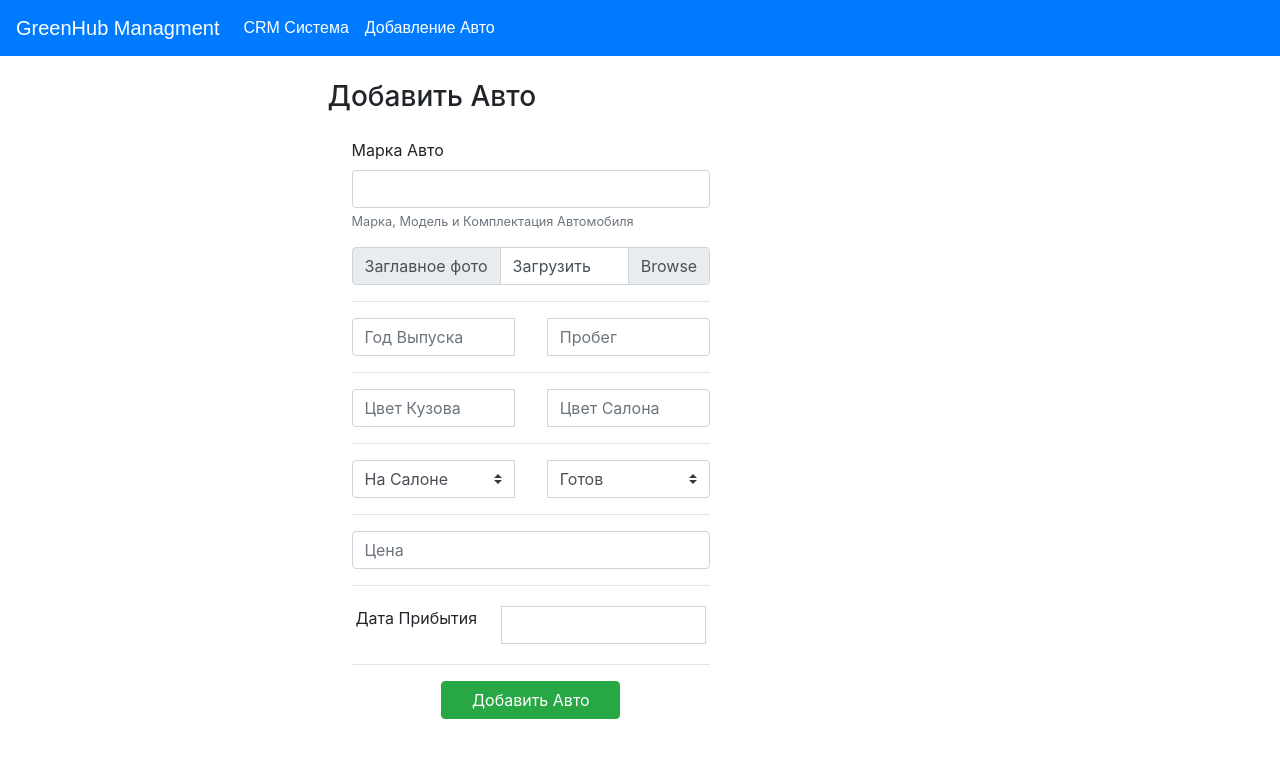
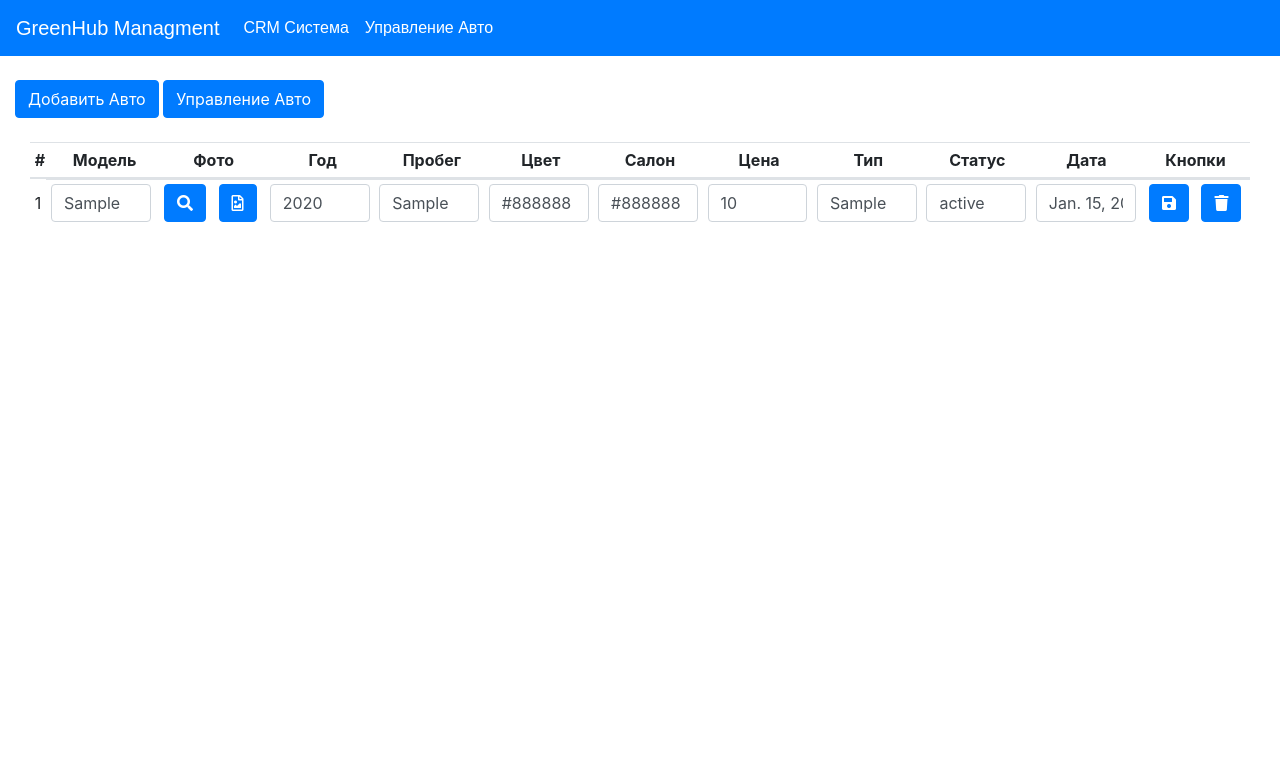
Before and after one commit to RichardHarleyson/greenhub_django_remake_v2.0, a Django app: template apps/electrocars/templates/electrocars/add_veh.html in a window 1280 px wide. Shown: the top 758 px of the page. Run offline with Django 3.2, Linux system fonts and the light colour scheme; the template is opened without the code that fills it: most values are stand-ins (such as "Sample title", 1, 10 or a date in 2020); some libraries are stand-ins or nearby versions.

Commit message:
Added vehicle managment pannel and photo load

```diff
--- a/apps/electrocars/templates/electrocars/add_veh.html
+++ b/apps/electrocars/templates/electrocars/add_veh.html
@@ -54,15 +54,24 @@
 					<a class="nav-link" href="/gh_crm/clients_page">CRM Система<span class="sr-only">(current)</span></a>
 				</li>
 				<li class="nav-item active">
-					<a class="nav-link" href="/electrocars/add_veh">Добавление Авто<span class="sr-only">(current)</span></a>
+					<a class="nav-link" href="/electrocars/add_veh">Управление Авто<span class="sr-only">(current)</span></a>
 				</li>
 			</ul>
 		</div>
 	</nav>
 
+	<div class="container-fluid my-4">
+		<p>
+		  <a class="btn btn-primary" data-toggle="collapse" href="#add_veh_collapse" role="button" aria-expanded="false" aria-controls="collapseExample">
+		    Добавить Авто
+		  </a>
+		  <button class="btn btn-primary" type="button" data-toggle="collapse" data-target="#ctrl_veh_collapse" aria-expanded="false" aria-controls="collapseExample">
+		    Управление Авто
+		  </button>
+		</p>
+		<div class="collapse" id="add_veh_collapse">
 			<div class="row my-4">
 				<div class="col-3">
-
 				</div>
 				<div class="col-4">
 					<h3>Добавить Авто</h3>
@@ -75,7 +84,7 @@
 					  </div>
 						<div class="input-group mb-3">
 						  <div class="input-group-prepend">
-				    <span class="input-group-text" >Заглавное фото</span>
+						    <span class="input-group-text">Фото</span>
 						  </div>
 						  <div class="custom-file">
 						    <input type="file" class="custom-file-input" name="veh_photo">
@@ -89,8 +98,8 @@
 						</div>
 						<hr>
 						<div class="input-group mb-3">
-					<input type="text" class="form-control mr-3" name="veh_color" placeholder="Цвет Кузова">
-					<input type="text" class="form-control ml-3" name="veh_color_in" placeholder="Цвет Салона">
+							<input type="text" class="form-control mr-3" name="veh_color" placeholder="Кузов">
+							<input type="text" class="form-control ml-3" name="veh_color_in" placeholder="Салон">
 						</div>
 						<hr>
 						<div class="input-group mb-3">
@@ -125,7 +134,82 @@
 					</form>
 				</div>
 				<div class="col-5">
+				</div>
+			</div>
+		</div>
+		<div class="collapse show" id="ctrl_veh_collapse">
+			<div class="container-fluid my-4">
+				<table class="table w-auto table-sm text-center">
+					<thead>
+						<tr class="d-flex">
+							<th>#</th>
+							<th class='col'>Модель</th>
+							<th class='col'>Фото</th>
+							<th class='col'>Год</th>
+							<th class='col'>Пробег</th>
+							<th class='col'>Цвет</th>
+							<th class='col'>Салон</th>
+							<th class='col'>Цена</th>
+							<th class='col'>Тип</th>
+							<th class='col'>Статус</th>
+							<th class='col'>Дата</th>
+							<th class='col'>Кнопки</th>
+						</tr>
+					</thead>
+					<tbody>
+						{% for vehicle in vehicles %}
+						<tr class='d-flex'>
+							<form class="veh_update_form" data-veh_id="{{vehicle.id}}">
+								{% csrf_token %}
+								<td class="my-auto border-0">{{vehicle.id}}</td>
+								<td class='col'><input class="form-control" type="text" name="veh_model" value="{{vehicle.veh_model}}"></td>
+								<!-- <td><input type="text" name="veh_model" value="{{vehicle.veh_photo}}"></td> -->
+								<td class='col'>
+									<a onclick="call_imgmodal(this)" class="btn btn-primary mr-1 text-white" data-target="#modalIMG" data-toggle="modal" data-veh_photo="{{vehicle.veh_photo}}">
+										<i class="fas fa-search"></i>
+									</a>
+									<label class="m-0 ml-1 text-white" for="file_{{vehicle.id}}">
+										<a class="btn btn-primary">
+											<i class="far fa-file-image"></i>
+										</a>
+									</label>
+									<input id="file_{{vehicle.id}}" data-veh_id="{{vehicle.id}}" name="veh_photo" type="file" style="width: 0.1px; height: 0.1px; opacity: 0; z-index: -1; position: absolute; overflow: hidden">
+								</td>
+								<td class='col'><input class="form-control" type="text" name="veh_year" value="{{vehicle.veh_year}}"></td>
+								<td class='col'><input class="form-control" type="text" name="veh_mileage" value="{{vehicle.veh_mileage}}"></td>
+								<td class='col'><input class="form-control" type="text" name="veh_color" value="{{vehicle.vah_color}}"></td>
+								<td class='col'><input class="form-control" type="text" name="veh_color_in" value="{{vehicle.veh_color_in}}"></td>
+								<td class='col'><input class="form-control" type="text" name="veh_price" value="{{vehicle.veh_price}}"></td>
+								<td class='col'><input class="form-control" type="text" name="veh_type" value="{{vehicle.veh_type}}"></td>
+								<td class='col'><input class="form-control" type="text" name="veh_status" value="{{vehicle.veh_status}}"></td>
+								<td class='col'><input class="form-control" type="text" name="veh_incomming_date" value="{{vehicle.veh_incomming_date}}"></td>
+								<td class='col'>
+									<button class='testclass btn btn-primary mr-1' onclick="upd_veh(this)" data-veh_id="{{vehicle.id}}">
+										<i class="text-white fas fa-save"></i>
+									</button>
+									<button class='btn btn-primary ml-1' onclick="del_veh(this)" data-veh_id="{{vehicle.id}}">
+										<i class="text-white fas fa-trash"></i>
+									</button>
+								</td>
+							</form>
+						</tr>
+						{% endfor %}
+					</tbody>
+				</table>
+			</div>
+		</div>
+	</div>
 
+<div aria-hidden="true" aria-labelledby="myModalLabel" class="modal fade" id="modalIMG" role="dialog" tabindex="-1">
+	<div class="modal-dialog modal-lg" role="document">
+		<div class="modal-content">
+			<div class="modal-body mb-0 p-0">
+				<img id="veh_photo_to_set" src="https://i3.ytimg.com/vi/vr0qNXmkUJ8/maxresdefault.jpg" alt="" style="width:100%">
+			</div>
+			<div class="modal-footer">
+				<button class="btn btn-outline-primary btn-rounded btn-md ml-4 text-center" data-dismiss="modal" type="button">Close</button>
+			</div>
+		</div>
 	</div>
 </div>
 
--- a/apps/electrocars/urls.py
+++ b/apps/electrocars/urls.py
@@ -7,4 +7,6 @@ urlpatterns = [
 	path('', views.index, name='electrocars'),
 	path('add_veh', views.add_veh, name="add_veh"),
 	path('add_veh_send', views.add_veh_send, name="add_veh_send"),
+	path('upd_veh', views.upd_veh, name="upd_veh"),
+	path('del_veh', views.del_veh, name="del_veh"),
 ]
--- a/templates/base_crm.html
+++ b/templates/base_crm.html
@@ -54,7 +54,7 @@
 					<a class="nav-link" href="/gh_crm/clients_page">CRM Система<span class="sr-only">(current)</span></a>
 				</li>
 				<li class="nav-item active">
-					<a class="nav-link" href="/electrocars/add_veh">Добавление Авто<span class="sr-only">(current)</span></a>
+					<a class="nav-link" href="/electrocars/add_veh">Управление Авто<span class="sr-only">(current)</span></a>
 				</li>
 			</ul>
 		</div>
```
Also changed, not shown: apps/electrocars/templates/electrocars/base_electrocars.html (+20 -16 lines), apps/electrocars/views.py (+35 -2 lines), static/js/global.js (+81 -1 lines). Lines whose indentation alone changed are shown as unchanged.
